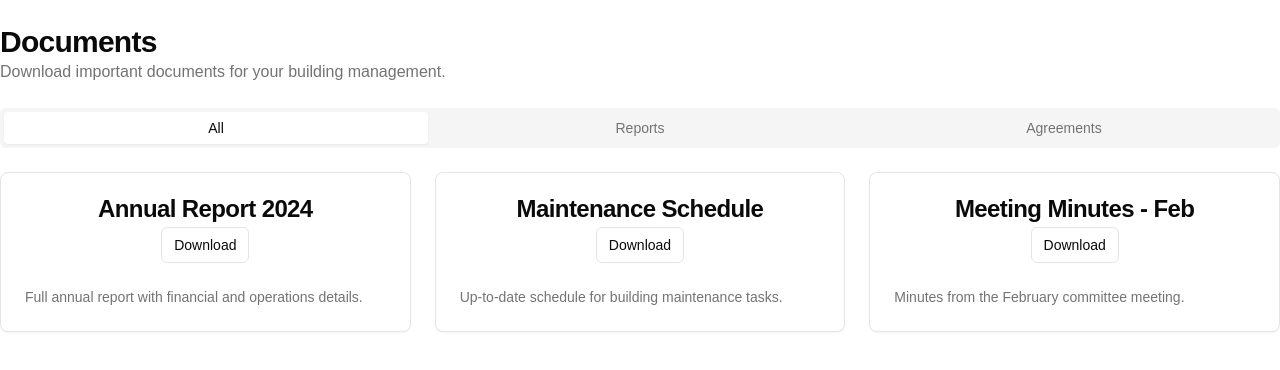
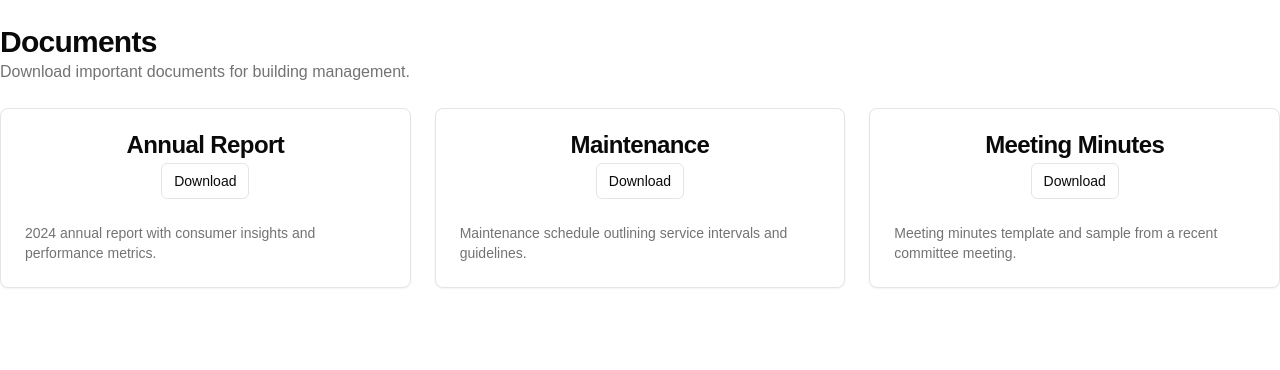
Before and after one commit to gusking456/vercel-website, a Next.js app: page /documents in a window 1280 px wide. Shown: the top 370 px of the page. Built offline with nearby package versions, Linux system fonts and the light colour scheme.

Commit message:
Update page.tsx

```diff
--- a/app/documents/page.tsx
+++ b/app/documents/page.tsx
@@ -1,102 +1,65 @@
 import { Button } from "@/components/ui/button"
 import { Card, CardContent, CardDescription, CardHeader, CardTitle } from "@/components/ui/card"
-import { Tabs, TabsContent, TabsList, TabsTrigger } from "@/components/ui/tabs"
 
 export default function DocumentsPage() {
   return (
     <div className="container py-6">
-      <div className="grid gap-6">
-        <div>
+      <div className="mb-6">
         <h1 className="text-3xl font-bold tracking-tight">Documents</h1>
         <p className="text-muted-foreground">
-            Download important documents for your building management.
+          Download important documents for building management.
         </p>
       </div>
-        <Tabs defaultValue="all">
-          <TabsList className="grid w-full grid-cols-3 md:w-auto">
-            <TabsTrigger value="all">All</TabsTrigger>
-            <TabsTrigger value="reports">Reports</TabsTrigger>
-            <TabsTrigger value="agreements">Agreements</TabsTrigger>
-          </TabsList>
-          <TabsContent value="all" className="mt-6">
-            <div className="grid gap-6 md:grid-cols-2 lg:grid-cols-3">
+      <div className="grid gap-6 md:grid-cols-3">
+        {/* Annual Report */}
         <Card>
           <CardHeader className="flex justify-between items-center">
-                  <CardTitle>Annual Report 2024</CardTitle>
+            <CardTitle>Annual Report</CardTitle>
+            <a href="/documents/1.pdf" download>
               <Button variant="outline" size="sm">
                 Download
               </Button>
+            </a>
           </CardHeader>
           <CardContent>
             <CardDescription>
-                    Full annual report with financial and operations details.
+              2024 annual report with consumer insights and performance metrics.
             </CardDescription>
           </CardContent>
         </Card>
+        {/* Maintenance */}
         <Card>
           <CardHeader className="flex justify-between items-center">
-                  <CardTitle>Maintenance Schedule</CardTitle>
+            <CardTitle>Maintenance</CardTitle>
+            <a href="/documents/2.pdf" download>
               <Button variant="outline" size="sm">
                 Download
               </Button>
+            </a>
           </CardHeader>
           <CardContent>
             <CardDescription>
-                    Up-to-date schedule for building maintenance tasks.
+              Maintenance schedule outlining service intervals and guidelines.
             </CardDescription>
           </CardContent>
         </Card>
+        {/* Meeting Minutes */}
         <Card>
           <CardHeader className="flex justify-between items-center">
-                  <CardTitle>Meeting Minutes - Feb</CardTitle>
+            <CardTitle>Meeting Minutes</CardTitle>
+            <a href="/documents/3.pdf" download>
               <Button variant="outline" size="sm">
                 Download
               </Button>
+            </a>
           </CardHeader>
           <CardContent>
             <CardDescription>
-                    Minutes from the February committee meeting.
+              Meeting minutes template and sample from a recent committee meeting.
             </CardDescription>
           </CardContent>
         </Card>
       </div>
-          </TabsContent>
-          <TabsContent value="reports" className="mt-6">
-            <div className="grid gap-6 md:grid-cols-2 lg:grid-cols-3">
-              <Card>
-                <CardHeader className="flex justify-between items-center">
-                  <CardTitle>Annual Report 2024</CardTitle>
-                  <Button variant="outline" size="sm">
-                    Download
-                  </Button>
-                </CardHeader>
-                <CardContent>
-                  <CardDescription>
-                    Complete report detailing the financial year.
-                  </CardDescription>
-                </CardContent>
-              </Card>
-            </div>
-          </TabsContent>
-          <TabsContent value="agreements" className="mt-6">
-            <div className="grid gap-6 md:grid-cols-2 lg:grid-cols-3">
-              <Card>
-                <CardHeader className="flex justify-between items-center">
-                  <CardTitle>Service Agreement</CardTitle>
-                  <Button variant="outline" size="sm">
-                    Download
-                  </Button>
-                </CardHeader>
-                <CardContent>
-                  <CardDescription>
-                    Current agreement with service providers.
-                  </CardDescription>
-                </CardContent>
-              </Card>
-            </div>
-          </TabsContent>
-        </Tabs>
-      </div>
     </div>
   )
 }
```
Lines whose indentation alone changed are shown as unchanged.
